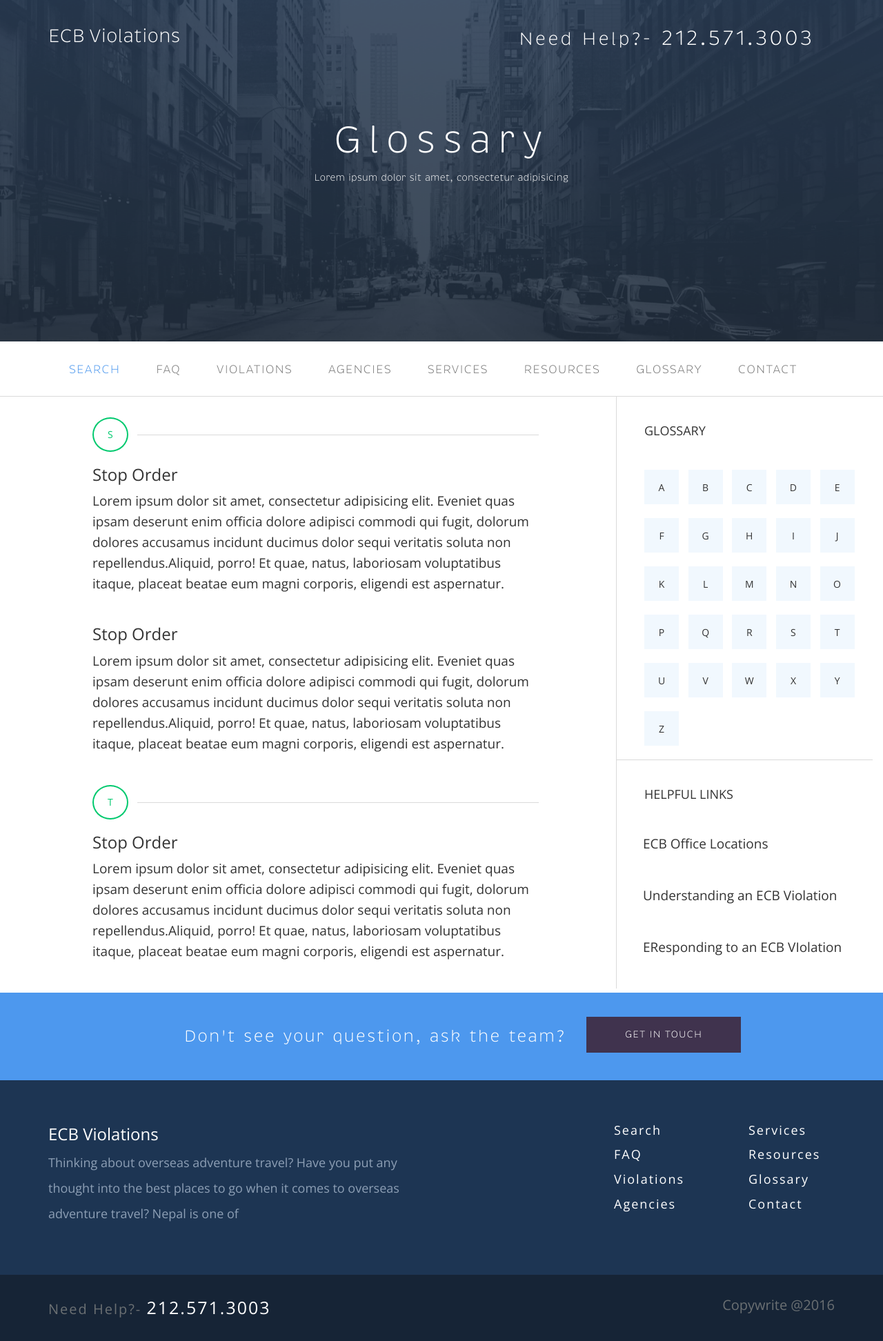
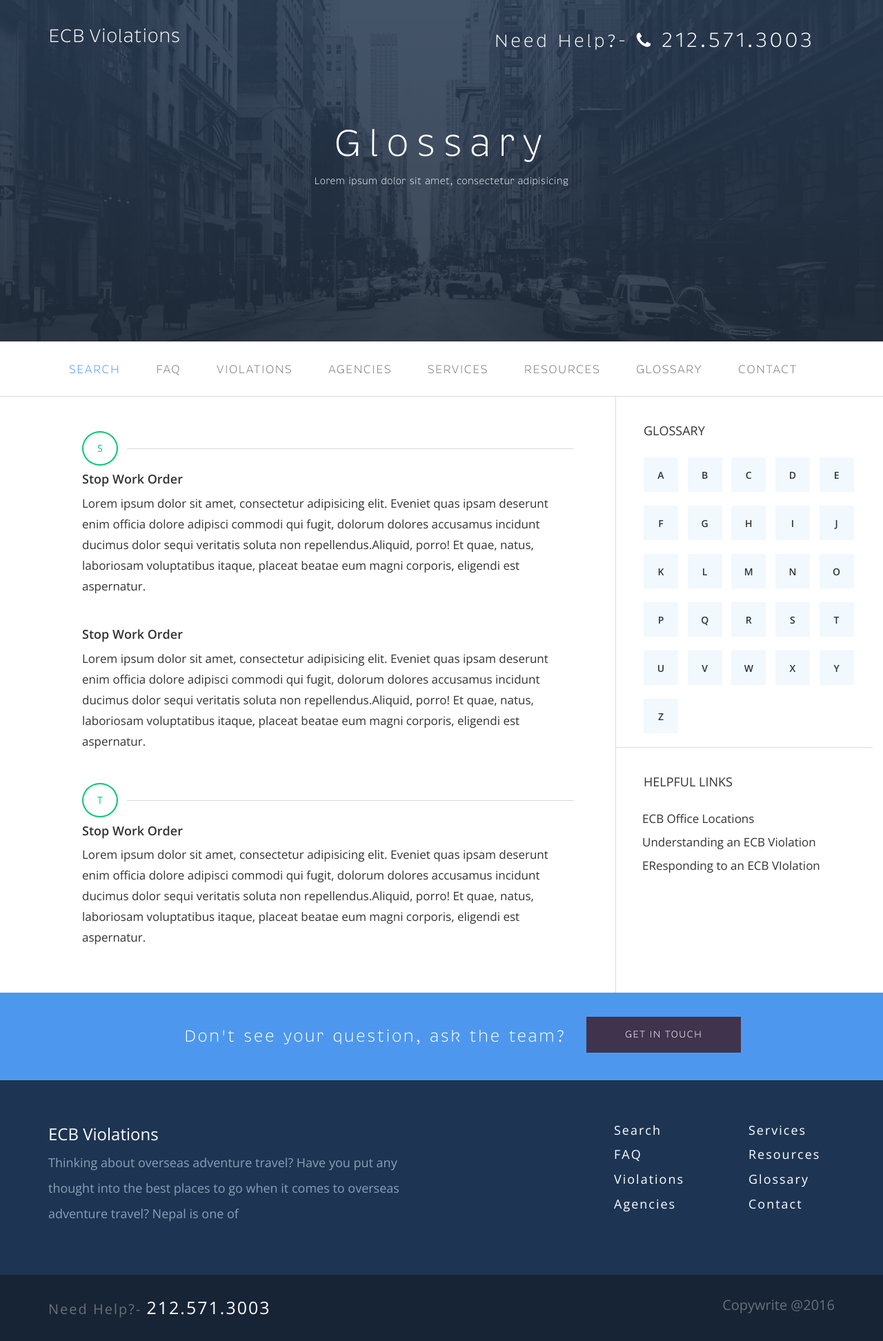
Before and after one commit to preetiksingh/digifront, a Jekyll site: the page built from glossary/index.html, in a window 1280 px wide. Shown: the whole page at 69% size. Built offline with Jekyll 4.4.1, drawn with Linux system fonts in a browser that asks for light colours; nearby versions of some CDN libraries.

Commit message:
Modified Glossary page

```diff
--- a/_includes/glossary.html
+++ b/_includes/glossary.html
@@ -1,6 +1,7 @@
 <section id="glossary">
 	{% include header.html %}
 	<div class="vh-center">
+		<div class="container-fluid">
 		<div class="row">
 
 		<div class="col-md-offset-2 col-md-8">
@@ -10,6 +11,7 @@
 
 		</div>
 		</div>
+		</div>
 
 
 </section>
@@ -17,26 +19,26 @@
 <section id="glossary-content">
 	<div class="container-fluid glossary-container">
 	<div class="row">
-		<div class="col-md-7">
+		<div class="col-md-8 glossary-column">
 			<div class="strike">
 			<span class="alphabet-circle">S</span>
 			</div>
-			<h3>Stop Order</h3>
+			<h4><b>Stop Work Order</b></h4>
 			<p><span>Lorem ipsum dolor sit amet, consectetur adipisicing elit. Eveniet quas ipsam deserunt enim officia dolore adipisci commodi qui fugit, dolorum dolores accusamus incidunt ducimus dolor sequi veritatis soluta non repellendus.</span><span>Aliquid, porro! Et quae, natus, laboriosam voluptatibus itaque, placeat beatae eum magni corporis, eligendi est aspernatur. </span></p>
 
-			<h3>Stop Order</h3>
+			<h4><b>Stop Work Order</b></h4>
 			<p><span>Lorem ipsum dolor sit amet, consectetur adipisicing elit. Eveniet quas ipsam deserunt enim officia dolore adipisci commodi qui fugit, dolorum dolores accusamus incidunt ducimus dolor sequi veritatis soluta non repellendus.</span><span>Aliquid, porro! Et quae, natus, laboriosam voluptatibus itaque, placeat beatae eum magni corporis, eligendi est aspernatur. </span></p>
 
 			<div class="strike">
 			<span class="alphabet-circle">T</span>
 			</div>
 
-			<h3>Stop Order</h3>
+			<h4><b>Stop Work Order</b></h4>
 			<p><span>Lorem ipsum dolor sit amet, consectetur adipisicing elit. Eveniet quas ipsam deserunt enim officia dolore adipisci commodi qui fugit, dolorum dolores accusamus incidunt ducimus dolor sequi veritatis soluta non repellendus.</span><span>Aliquid, porro! Et quae, natus, laboriosam voluptatibus itaque, placeat beatae eum magni corporis, eligendi est aspernatur. </span></p>
 		</div>
 
 
-		<div class="col-md-offset-1 col-md-4 alphabets">
+		<div class="col-md-4 alphabets">
 				<h4>GLOSSARY</h4>
 				<ul>
 					<li>A</li>
--- a/_includes/header.html
+++ b/_includes/header.html
@@ -12,7 +12,7 @@
         </div>
         <div id="navbar" class="collapse navbar-collapse">
           <ul class="nav navbar-nav pull-right">
-            <li class="active"><a href="#">Need Help?- <span class="landing-contact">212.571.3003</span></a></li>
+            <li class="active"><a href="#">Need Help?- <i class="fa fa-phone" aria-hidden="true"></i> <span class="landing-contact">212.571.3003</span></a></li>
 
           </ul>
         </div>
--- a/_includes/resources.html
+++ b/_includes/resources.html
@@ -1,6 +1,7 @@
 <section id="resources">
 	{% include header.html %}
 	<div class="vh-center">
+		<div class="container-fluid">
 		<div class="row">
 
 		<div class="col-md-offset-2 col-md-8">
@@ -10,7 +11,7 @@
 
 		</div>
 		</div>
-
+	</div>
 
 </section>
 {% include secondary_nav.html %}
--- a/_sass/_glossary.scss
+++ b/_sass/_glossary.scss
@@ -24,6 +24,11 @@
 	font-family: 'Open Sans', sans-serif;
 	.glossary-container {
 		margin-left:119px;
+	}
+
+	.glossary-column {
+		border-right:1px solid #dadada;
+		padding:20px 60px 20px 0;
 	}
 
 	    .strike {
@@ -66,19 +71,20 @@
     color: $green;
 	}
 
-	h4{
-		margin-top:40px;
-		margin-bottom:46px;
-		padding-left: 40px;
-	}
+
 p{
 	line-height: 30px;
-	font-size: 19px;
-			margin-bottom:45px;
+	margin-bottom:45px;
+	font-size: 17px;
 }
 .alphabets {
-	border-left:1px solid #dadada;
 	padding-left:0px;
+
+		h4{
+		margin-top: 40px;
+    margin-bottom: 28px;
+    padding-left: 40px;
+	}
 
 	ul{
 		list-style: none;
@@ -94,6 +100,7 @@
 			height:50px;
 			padding-top:16px;
 			margin-right:10px;
+			font-weight: bold;
 
 		}
 	}
@@ -103,5 +110,8 @@
 }
 .links {
 	padding-left:38px;
+	p {
+		margin-bottom: 4px;
+	}
 }
 }
--- a/_sass/_header.scss
+++ b/_sass/_header.scss
@@ -20,9 +20,9 @@
 
 			a {
 
-			&:hover, &:active {
-				color:$white;
-				background-color:transparent;
+			&:hover, &:active, &:focus {
+				color: $white;
+				background-color: transparent;
 			}
 		}
 		}
--- a/_sass/_resources.scss
+++ b/_sass/_resources.scss
@@ -10,9 +10,14 @@
 		position:relative;
 		top:10%;
 		h1 {
-		letter-spacing: 11px;
+		letter-spacing: 4px;
     font-size: 64px;
     margin-bottom: 15px;
+		}
+
+		p{
+			font-size: 20px;
+			letter-spacing: 1px;
 		}
 
 	}
```
